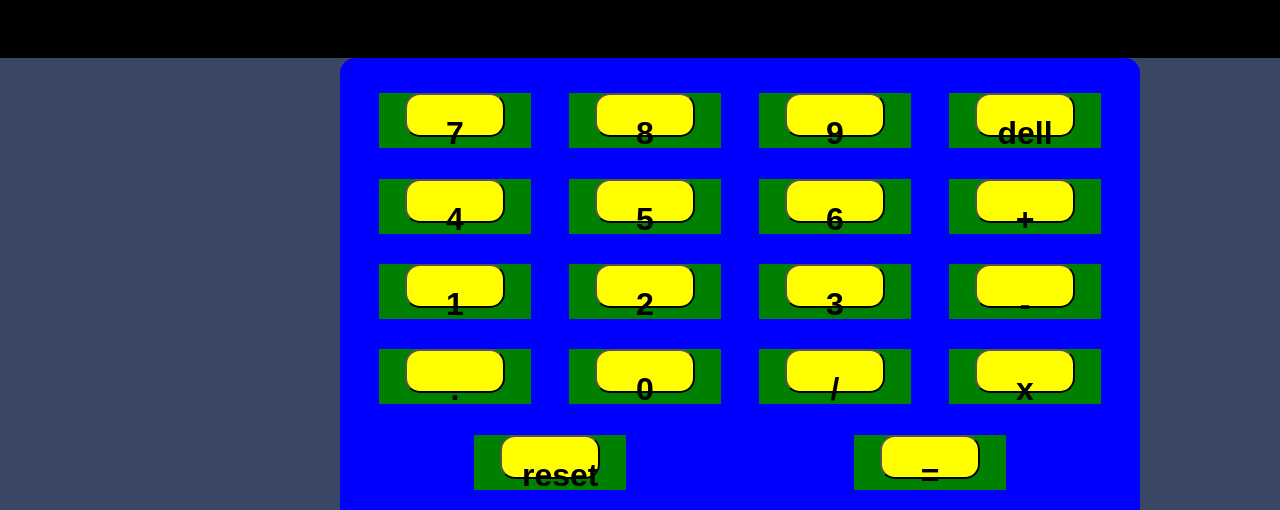
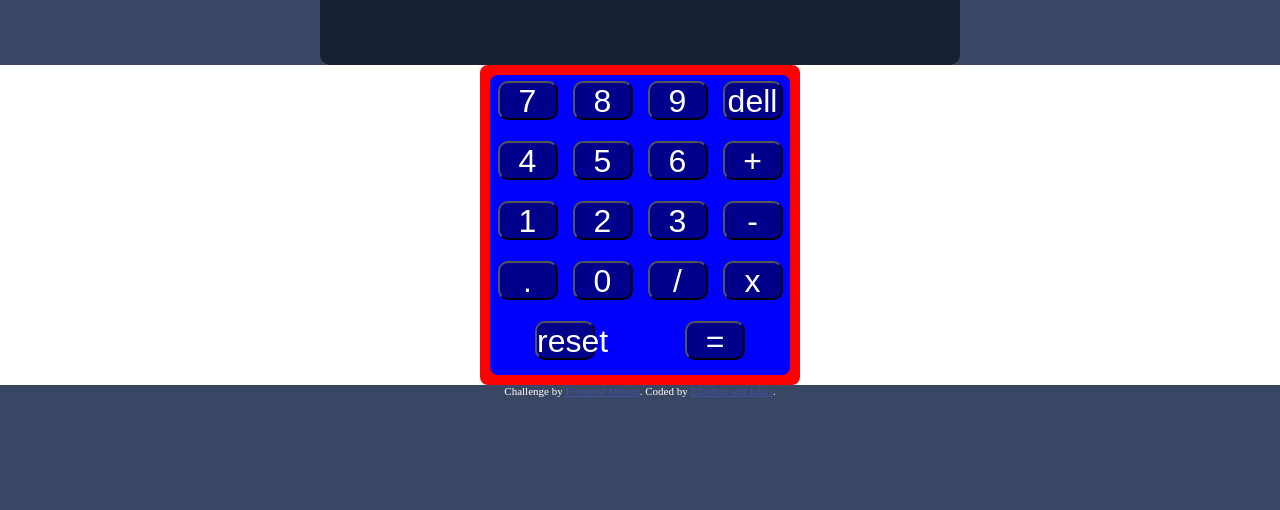
Before and after one commit to ramyses/calculadora-app-main, a plain HTML site: page index.html in a window 1280 px wide. Shown: the part 142-652 px from the top of the page. Drawn offline with Linux system fonts and the light colour scheme.

Commit message:
Melhorando a estrutura html e o visual das teclas.

```diff
--- a/css/teclas.css
+++ b/css/teclas.css
@@ -3,46 +3,63 @@
     padding: 0;
     box-sizing: border-box;
     list-style: none;
-    background: black;
 }
 
 .teclado {
-    background-color:red ;
-    width: 600px;
+    width: 100%;
+    background-color: white;
+}
+.container {
+    width:320px ;
+    background-color: red;
     margin: 0 auto;
-    border-radius: 15px;
+    padding: 10px;
+    display: flex;
+    border-radius: 8px;
 }
 
 .teclado ul {
     background-color:blue;
-    width: 800px;
-    margin: 0 auto;
-    margin-top:200px ;
+    width: 300px;
     display: flex;
     justify-content: space-around;
-    flex-flow: wrap;
-    padding: 20px;
-    border-radius: 15px;
+    flex-wrap: wrap;
+    height: 300px;
+    border-radius: 8px;
+    margin: 0 auto;
 }
 
 .teclado li{
-    background-color: green;
     width: 20%;
+    height: 13%;
     margin: 2%;
-    text-align: center;
+    border: none;
+    border-radius: 8px;
+
+}
+.teclado li:active {
+    width: sca;
 }
 
-.teclado button {
-    background-color:yellow ;
-    padding: 20px;
-    font-weight: bold;
-    border-radius: 15px;
-    font-size: 32px;
+.teclado li:hover {
+    box-shadow: 0px 0px 20px 8px white;
+
 }
 
-.reset  {
+
+.teclado .tecla {
+    background-color:darkblue;
+    width: 100%;
+    height: 100%;
+    border-radius: 10px;
+    font-size: 32px;
+    color: white;
+}
+
+.teclado tecla {
     background-color: grey;
 }
+
 .attribution {
     font-size: 11px;
     text-align: center;
@@ -50,6 +67,3 @@
 .attribution a {
     color: hsl(228, 45%, 44%);
 }
-.teclado ul li button {
-    width: 100px; height: 30px
-}
--- a/index.html
+++ b/index.html
@@ -13,44 +13,50 @@
   <title>Frontend Mentor | Calculator app</title>
 </head>
 <body>
-<section class="teclado">
-  <ul  class="teclas">
-    <li><button>7</button></li>
-    <li><button>8</button></li>
-    <li><button>9</button></li>
-    <li><button>dell</button></li>
-    <li><button>4</button></li>
-    <li><button>5</button></li>
-    <li><button>6</button></li>
-    <li><button>+</button></li>
-    <li><button>1</button></li>
-    <li><button>2</button></li>
-    <li><button>3</button></li>
-    <li><button>-</button></li>
-    <li><button>.</button></li>
-    <li><button>0</button></li>
-    <li><button>/</button></li>
-    <li><button>x</button></li>
-    <li><button class="reset">reset</button></li>
-    <li><button class="igualdade">=</button></li>
-  </ul>
-</section>
+  <header>
+
+  </header>
+  <main>
     <section class="header">
       <div>
         <h1>Calc</h1>
           <div>
             <label for="">theme</label>
-
           </div>
       </div>
-
       <input class="result" type="text">
     </section>
+    <section class="teclado">
+      <div class="container">
 
-
+        <ul  class="teclas">
+          <li><button class="tecla">7</button></li>
+          <li><button class="tecla">8</button></li>
+          <li><button class="tecla">9</button></li>
+          <li><button class="tecla">dell</button></li>
+          <li><button class="tecla">4</button></li>
+          <li><button class="tecla">5</button></li>
+          <li><button class="tecla">6</button></li>
+          <li><button class="tecla">+</button></li>
+          <li><button class="tecla">1</button></li>
+          <li><button class="tecla">2</button></li>
+          <li><button class="tecla">3</button></li>
+          <li><button class="tecla">-</button></li>
+          <li><button class="tecla">.</button></li>
+          <li><button class="tecla">0</button></li>
+          <li><button class="tecla">/</button></li>
+          <li><button class="tecla">x</button></li>
+          <li><button class="tecla">reset</button></li>
+          <li><button class="tecla">=</button></li>
+        </ul>
+      </div>
+    </section>
+  </main>
+  <footer>
     <div class="attribution">
       Challenge by <a href="https://www.frontendmentor.io?ref=challenge" target="_blank">Frontend Mentor</a>.
       Coded by <a href="#">Ellielton and lukas</a>.
       </div>
+  </footer>
 </body>
 </html>
--- a/src/style.css
+++ b/src/style.css
@@ -4,7 +4,8 @@ body{
 }
 .header{
     width: 50vw;
-    margin: auto;
+    margin:  auto;
+    margin-top: 100px;
 }
 .header div{
     display: flex;
```
Lines whose indentation alone changed are shown as unchanged.
